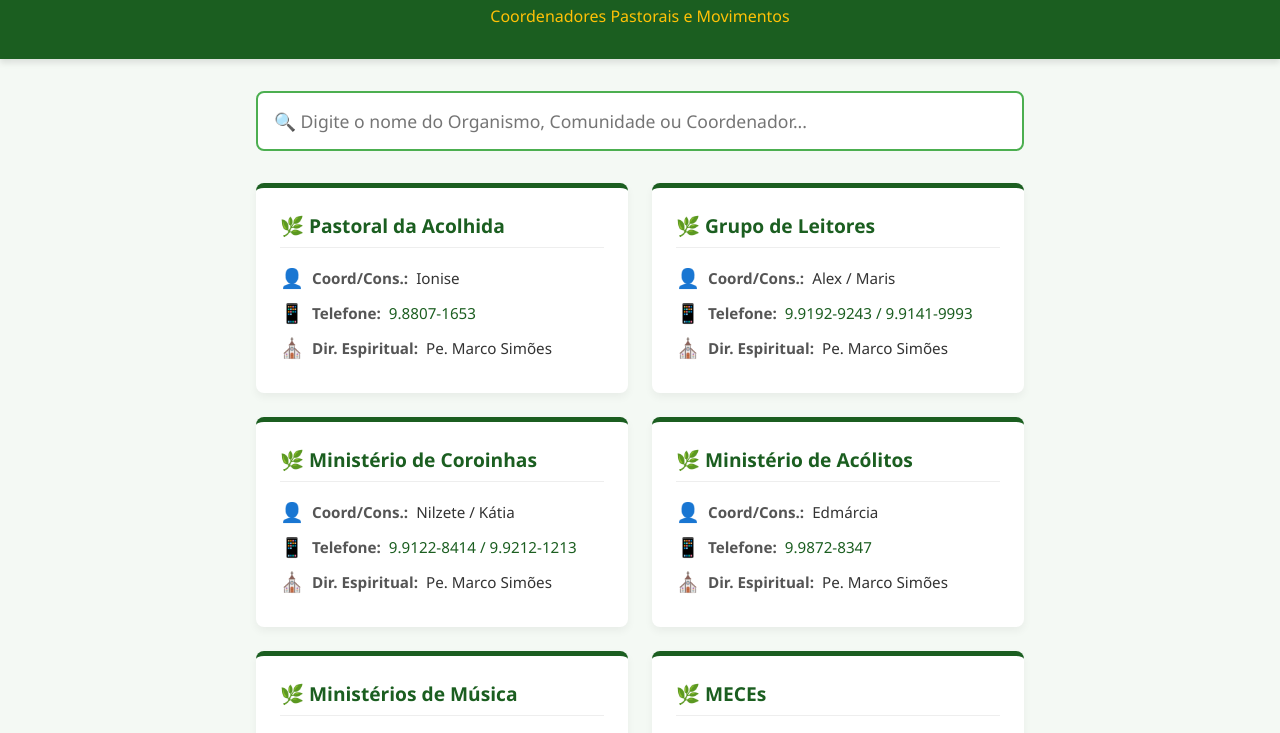
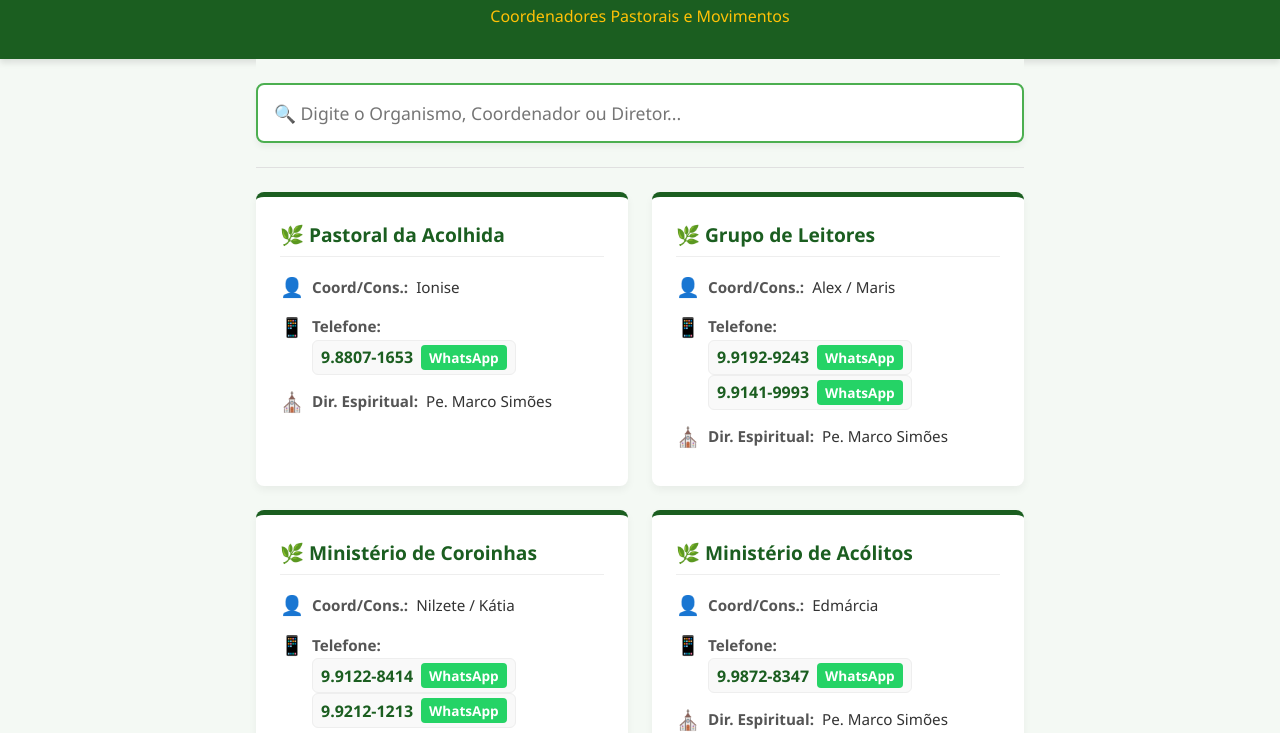
Before and after one commit to Fonseca2025/Coordenadores-Paroquiais, a plain HTML site: page index.html in a window 1280 px wide. Shown: the part 74-807 px from the top of the page. Drawn offline with Linux system fonts and the light colour scheme.

Commit message:
Update index.html

```diff
--- a/index.html
+++ b/index.html
@@ -5,11 +5,11 @@
     <meta name="viewport" content="width=device-width, initial-scale=1.0">
     <title>Coordenação Paroquial - São Judas Tadeu</title>
     <style>
-        /* Paleta de Cores São Judas Tadeu: Verde escuro, Dourado/Amarelo e Branco */
         :root {
-            --verde-padroeiro: #1B5E20; /* Verde escuro do manto */
+            --verde-padroeiro: #1B5E20;
             --verde-claro: #4CAF50;
-            --dourado: #FFC107; /* Amarelo/Dourado da medalha */
+            --verde-whatsapp: #25D366;
+            --dourado: #FFC107;
             --fundo: #F4F9F4;
             --texto-escuro: #333333;
             --branco: #FFFFFF;
@@ -27,7 +27,6 @@
             color: var(--texto-escuro);
         }
 
-        /* Cabeçalho */
         header {
             background-color: var(--verde-padroeiro);
             color: var(--branco);
@@ -46,18 +45,21 @@
             font-weight: 500;
         }
 
-        /* Área Principal */
         main {
             max-width: 800px;
-            margin: 2rem auto;
+            margin: 0 auto 2rem auto;
             padding: 0 1rem;
         }
 
-        /* Barra de Busca */
+        /* Barra de Busca Fixa no Topo */
         .search-container {
-            margin-bottom: 2rem;
-            display: flex;
-            gap: 10px;
+            position: sticky;
+            top: 0;
+            background-color: var(--fundo);
+            padding: 1.5rem 0;
+            z-index: 100;
+            border-bottom: 1px solid #e0e0e0;
+            margin-bottom: 1.5rem;
         }
 
         #searchInput {
@@ -68,6 +70,7 @@
             border-radius: 8px;
             outline: none;
             transition: 0.3s;
+            box-shadow: 0 4px 6px rgba(0,0,0,0.05);
         }
 
         #searchInput:focus {
@@ -75,14 +78,12 @@
             box-shadow: 0 0 8px rgba(27, 94, 32, 0.3);
         }
 
-        /* Grid de Resultados */
         #results {
             display: grid;
             grid-template-columns: repeat(auto-fill, minmax(300px, 1fr));
             gap: 1.5rem;
         }
 
-        /* Cartão de Informação */
         .card {
             background: var(--branco);
             border-radius: 8px;
@@ -106,10 +107,11 @@
         }
 
         .card p {
-            margin-bottom: 0.5rem;
+            margin-bottom: 0.8rem;
             font-size: 0.95rem;
             display: flex;
             align-items: center;
+            flex-wrap: wrap;
         }
 
         .card p strong {
@@ -122,7 +124,45 @@
             font-size: 1.2rem;
         }
 
-        /* Mensagem sem resultados */
+        /* Estilização dos Links de Contato */
+        .contact-group {
+            display: inline-flex;
+            align-items: center;
+            margin-right: 10px;
+            background: #f9f9f9;
+            padding: 4px 8px;
+            border-radius: 6px;
+            border: 1px solid #eee;
+        }
+
+        .link-tel {
+            color: var(--verde-padroeiro);
+            text-decoration: none;
+            font-weight: 600;
+            margin-right: 8px;
+        }
+
+        .link-tel:hover {
+            text-decoration: underline;
+        }
+
+        .btn-whatsapp {
+            background-color: var(--verde-whatsapp);
+            color: white;
+            text-decoration: none;
+            padding: 3px 8px;
+            border-radius: 4px;
+            font-size: 0.85rem;
+            font-weight: bold;
+            display: inline-flex;
+            align-items: center;
+            transition: 0.2s;
+        }
+
+        .btn-whatsapp:hover {
+            background-color: #1DA851;
+        }
+
         .no-results {
             text-align: center;
             color: #777;
@@ -131,7 +171,6 @@
             padding: 2rem;
         }
 
-        /* Rodapé */
         footer {
             text-align: center;
             padding: 2rem;
@@ -149,7 +188,7 @@
 
     <main>
         <div class="search-container">
-            <input type="text" id="searchInput" placeholder="🔍 Digite o nome do Organismo, Comunidade ou Coordenador...">
+            <input type="text" id="searchInput" placeholder="🔍 Digite o Organismo, Coordenador ou Diretor...">
         </div>
 
         <div id="results">
@@ -162,9 +201,7 @@
     </footer>
 
     <script>
-        // Banco de Dados Extraído dos Documentos PDF e Imagens
         const pastorais =[
-            // Pastorais e Movimentos
             { organismo: "Pastoral da Acolhida", nome: "Ionise", telefone: "9.8807-1653", diretor: "Pe. Marco Simões" },
             { organismo: "Grupo de Leitores", nome: "Alex / Maris", telefone: "9.9192-9243 / 9.9141-9993", diretor: "Pe. Marco Simões" },
             { organismo: "Ministério de Coroinhas", nome: "Nilzete / Kátia", telefone: "9.9122-8414 / 9.9212-1213", diretor: "Pe. Marco Simões" },
@@ -197,8 +234,6 @@
             { organismo: "Mulheres que Oram", nome: "Marília", telefone: "9.9172-0634", diretor: "Diácono Alvino" },
             { organismo: "Pastoral Carcerária", nome: "Dílson", telefone: "9.9800-8309 / 3.214-1084", diretor: "Diácono Alvino" },
             { organismo: "Apostolado da Sagrada Face", nome: "Zina", telefone: "3.216-1432 / 9.9212-2610", diretor: "Diácono Alvino" },
-
-            // Conselheiros das Comunidades
             { organismo: "Comunidade Cristo Rei (Conselho)", nome: "Cleide", telefone: "9.9103-1180", diretor: "-" },
             { organismo: "Comunidade Santo Inácio (Conselho)", nome: "Fábio e Vera", telefone: "9.9987-6852 / 9.9961-7629", diretor: "-" },
             { organismo: "Comunidade N. Sra. da Boa Viagem (Conselho)", nome: "André", telefone: "9.9923-6172", diretor: "-" },
@@ -212,44 +247,69 @@
         const searchInput = document.getElementById('searchInput');
         const resultsContainer = document.getElementById('results');
 
+        // Função para remover acentos para melhorar a busca
+        function removerAcentos(texto) {
+            return texto.normalize('NFD').replace(/[\u0300-\u036f]/g, "").toLowerCase();
+        }
+
+        // Função para formatar os telefones e criar botão do WhatsApp
+        function formatarTelefones(telefoneStr) {
+            // Separa caso existam dois números (ex: Numero 1 / Numero 2)
+            const telefones = telefoneStr.split(' / ');
+
+            return telefones.map(tel => {
+                // Pega apenas os números para montar os links
+                const numLimpo = tel.replace(/\D/g, '');
+
+                // Formata o link do WhatsApp (Adiciona 55 do Brasil na frente)
+                const linkZap = `https://wa.me/55${numLimpo}`;
+
+                return `
+                <div class="contact-group">
+                    <a href="tel:${numLimpo}" class="link-tel">${tel}</a>
+                    <a href="${linkZap}" target="_blank" class="btn-whatsapp">WhatsApp</a>
+                </div>`;
+            }).join('');
+        }
+
         // Função para renderizar os dados na tela
         function displayResults(query) {
-            resultsContainer.innerHTML = ''; // Limpa resultados anteriores
+            resultsContainer.innerHTML = '';
 
-            const lowerQuery = query.toLowerCase();
+            const termoBusca = removerAcentos(query);
 
-            // Filtra o array de pastorais (busca no organismo ou no nome do coordenador)
+            // Filtra por organismo, nome do coordenador ou diretor espiritual
             const filteredData = pastorais.filter(item =>
-                item.organismo.toLowerCase().includes(lowerQuery) ||
-                item.nome.toLowerCase().includes(lowerQuery)
+                removerAcentos(item.organismo).includes(termoBusca) ||
+                removerAcentos(item.nome).includes(termoBusca) ||
+                removerAcentos(item.diretor).includes(termoBusca)
             );
 
-            // Mensagem se não encontrar nada
             if (filteredData.length === 0) {
                 resultsContainer.innerHTML = '<div class="no-results">Nenhum resultado encontrado. Tente outra palavra.</div>';
                 return;
             }
 
-            // Cria os cartões para os resultados encontrados
             filteredData.forEach(item => {
                 const card = document.createElement('div');
                 card.className = 'card';
                 card.innerHTML = `
                     <h2>🌿 ${item.organismo}</h2>
                     <p><span class="icon">👤</span> <strong>Coord/Cons.:</strong> ${item.nome}</p>
-                    <p><span class="icon">📱</span> <strong>Telefone:</strong> <a href="tel:${item.telefone.split(' / ')[0].replace(/\./g, '').replace(/-/g, '')}" style="color:var(--verde-padroeiro); text-decoration:none;">${item.telefone}</a></p>
+                    <p style="margin-bottom: 0;"><span class="icon">📱</span> <strong>Telefone:</strong></p>
+                    <div style="margin-bottom: 0.8rem; margin-left: 2rem;">
+                        ${formatarTelefones(item.telefone)}
+                    </div>
                     <p><span class="icon">⛪</span> <strong>Dir. Espiritual:</strong> ${item.diretor}</p>
                 `;
                 resultsContainer.appendChild(card);
             });
         }
 
-        // Event Listener para a barra de pesquisa (atualiza enquanto digita)
         searchInput.addEventListener('input', (e) => {
             displayResults(e.target.value);
         });
 
-        // Mostra todos os resultados ao abrir a página
         displayResults('');
     </script>
 </body>
```
